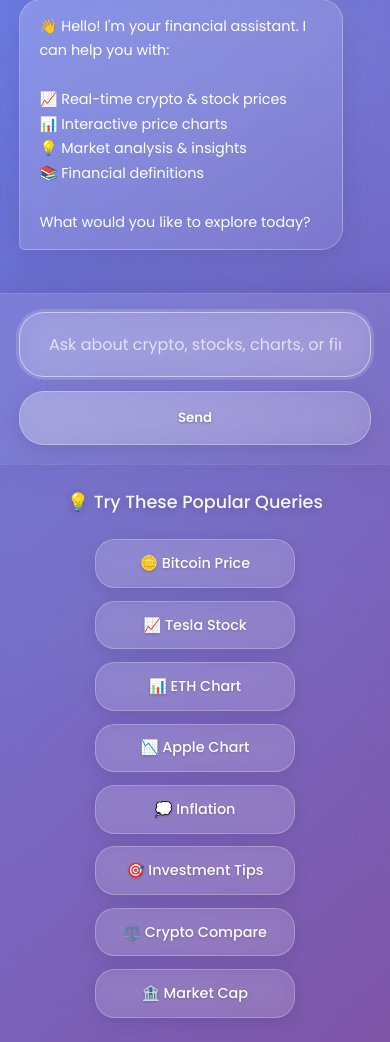
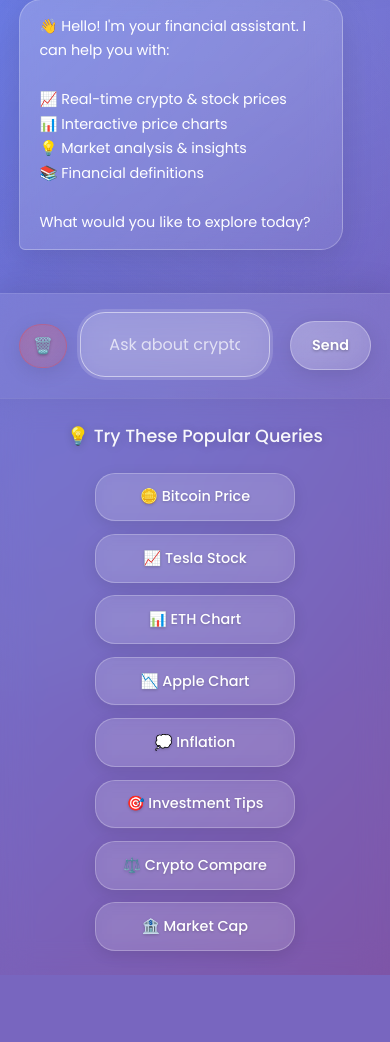
Before and after one commit to xperrylive/Crypto-chatbot, a Flask app: page / in a window 390 px wide. Shown: the part 153-1195 px from the top of the page. After the commit the page ends 1128 px from the top, so only its background shows below. Run offline with Flask 2, Linux system fonts and the light colour scheme.

Commit message:
feature: clear chat

```diff
--- a/static/style.css
+++ b/static/style.css
@@ -177,6 +177,40 @@
   gap: 1rem;
   max-width: 1200px;
   margin: 0 auto;
+  align-items: center;
+}
+
+#clearButton {
+  padding: 1.2rem;
+  background: linear-gradient(135deg, rgba(239, 68, 68, 0.25) 0%, rgba(220, 38, 38, 0.15) 100%);
+  backdrop-filter: blur(15px);
+  -webkit-backdrop-filter: blur(15px);
+  color: white;
+  border: 1px solid rgba(239, 68, 68, 0.3);
+  border-radius: 25px;
+  font-size: 1.2rem;
+  cursor: pointer;
+  transition: all 0.3s ease;
+  font-family: 'Poppins', sans-serif;
+  box-shadow: 0 4px 20px rgba(0, 0, 0, 0.1);
+  text-shadow: 0 1px 3px rgba(0, 0, 0, 0.3);
+  min-width: 54px;
+  height: 54px;
+  display: flex;
+  align-items: center;
+  justify-content: center;
+}
+
+#clearButton:hover {
+  background: linear-gradient(135deg, rgba(239, 68, 68, 0.35) 0%, rgba(220, 38, 38, 0.25) 100%);
+  border-color: rgba(239, 68, 68, 0.4);
+  transform: translateY(-3px);
+  box-shadow: 0 8px 30px rgba(239, 68, 68, 0.2);
+}
+
+#clearButton:active {
+  transform: translateY(-1px);
+  box-shadow: 0 4px 20px rgba(239, 68, 68, 0.15);
 }
 
 #userInput {
@@ -366,12 +400,17 @@
   }
 
   .input-container {
-    flex-direction: column;
     gap: 0.8rem;
   }
 
+  #clearButton {
+    min-width: 48px;
+    height: 48px;
+    padding: 1rem;
+    font-size: 1.1rem;
+  }
+
   #sendButton {
-    align-self: stretch;
     padding: 1rem 1.5rem;
   }
 
@@ -408,6 +447,32 @@
     padding: 0.9rem 1.2rem;
   }
 
+  .input-container {
+    flex-wrap: wrap;
+    justify-content: space-between;
+  }
+
+  #clearButton {
+    order: 1;
+    min-width: 44px;
+    height: 44px;
+    padding: 0.8rem;
+    font-size: 1rem;
+  }
+
+  #userInput {
+    order: 2;
+    flex: 1;
+    min-width: 0;
+    margin-right: 0.5rem;
+  }
+
+  #sendButton {
+    order: 3;
+    padding: 0.8rem 1.3rem;
+    font-size: 0.9rem;
+  }
+
   .suggestion-buttons {
     flex-direction: column;
     align-items: center;
--- a/templates/index.html
+++ b/templates/index.html
@@ -28,6 +28,7 @@
 
   <div class="chat-footer">
     <div class="input-container">
+      <button id="clearButton" onclick="clearHistory()" title="Clear conversation history">🗑️</button>
       <input type="text" id="userInput" placeholder="Ask about crypto, stocks, charts, or financial advice..." />
       <button id="sendButton" onclick="sendMessage()">Send</button>
     </div>
@@ -151,7 +152,9 @@
           headers: { "Content-Type": "application/json" },
           body: JSON.stringify({ session_id: sessionId })
         })
-        .then(() => {
+        .then(res => res.json())
+        .then(data => {
+          if (data.success) {
             // Clear chat display
             const chatBox = document.getElementById("chatBox");
             chatBox.innerHTML = `
@@ -159,9 +162,13 @@
                 <div class="bubble">🔄 Conversation cleared! I'm ready to help you with financial queries.</div>
               </div>
             `;
+          } else {
+            addMessage("bot", "❌ Failed to clear conversation history.");
+          }
         })
         .catch(error => {
           console.error('Error clearing history:', error);
+          addMessage("bot", "⚠️ Error clearing conversation history. Please try again.");
         });
       }
     }
```
Lines whose indentation alone changed are shown as unchanged.
